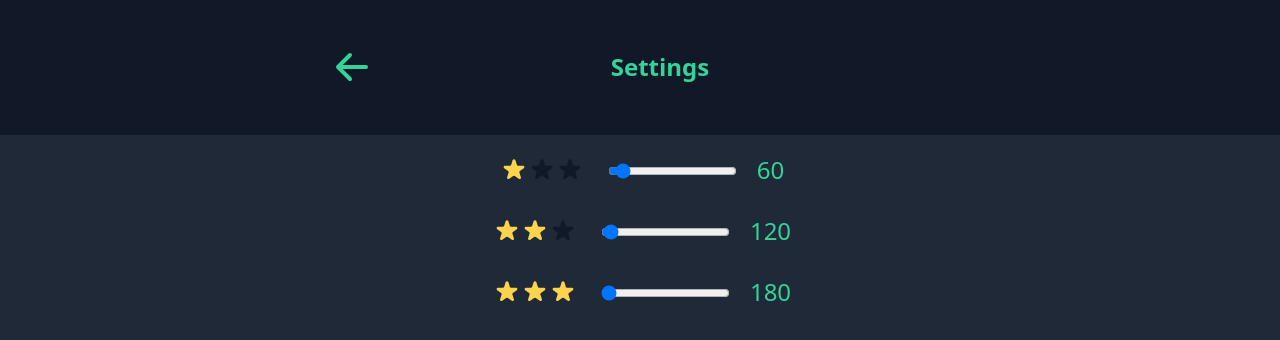
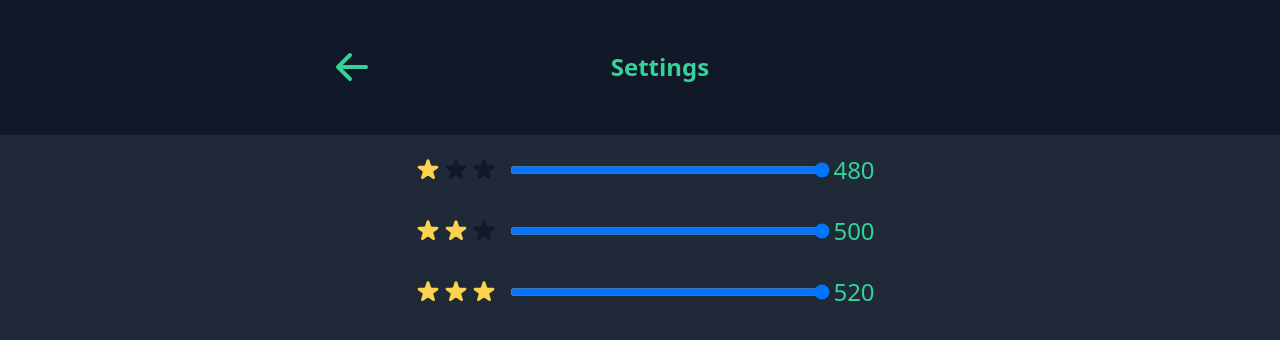
Before and after one commit to alimr70/advanced-pomodoro, a React (Create React App) app: page /settings in a window 1280 px wide. Shown: the top 340 px of the page. Built offline with nearby package versions, Linux system fonts and the light colour scheme.

Commit message:
Added changing stars values in Context

```diff
--- a/src/components/Settings.js
+++ b/src/components/Settings.js
@@ -1,4 +1,11 @@
+import { useContext } from "react";
 import { Link } from "react-router-dom";
+import {
+  changeOneStarVal,
+  changeTwoStarVal,
+  changeThreeStarVal,
+} from "../context/actions";
+import { Store } from "../context/Store";
 import { GoBackIcon, StarIcon } from "./icons";
 
 const Settings = () => {
@@ -32,12 +39,14 @@ const Nav = () => {
 };
 
 const Main = () => {
+  const { state, dispatch } = useContext(Store);
+  const { one, two, three } = state.stars;
   return (
     <>
       {/* Main section - working session time options buttons */}
       <main className="bg-gray-800 py-1 row-span-6">
         <div className="my-px py-3 flex items-center justify-center font-normal">
-          <div className="bg-gray-800 p-1 rounded-md flex items-center justify-center ">
+          <div className="bg-gray-800 mx-2 p-1 rounded-md flex items-center justify-center ">
             <span>
               <StarIcon color="text-yellow-300" />
             </span>
@@ -50,22 +59,26 @@ const Main = () => {
           </div>
 
           {/* Sessions Day */}
-          <div className="mx-5">
           <input
+            onChange={(e) => {
+              dispatch(changeOneStarVal(e.target.value));
+            }}
+            className="w-3/5 max-w-xs"
             type="range"
             name="firstStar"
             id="firstStar"
-              min="20"
-              max="480"
+            min={20}
+            max={480}
+            value={one}
+            step={10}
           />
-          </div>
 
           {/* Total minutes cound */}
-          <div>60</div>
+          <div className="w-12 flex items-center justify-center">{one}</div>
         </div>
 
         <div className="my-px py-3 flex items-center justify-center font-normal">
-          <div className="bg-gray-800 p-1 rounded-md flex items-center justify-center ">
+          <div className="bg-gray-800 mx-2 p-1 rounded-md flex items-center justify-center ">
             <span>
               <StarIcon color="text-yellow-300" />
             </span>
@@ -78,22 +91,26 @@ const Main = () => {
           </div>
 
           {/* Sessions Day */}
-          <div className="mx-5">
           <input
+            onChange={(e) => {
+              dispatch(changeTwoStarVal(e.target.value));
+            }}
+            className="w-3/5 max-w-xs"
             type="range"
             name="secondStar"
             id="secondStar"
-              min="40"
-              max="500"
+            min={40}
+            max={500}
+            value={two}
+            step={10}
           />
-          </div>
 
           {/* Total minutes cound */}
-          <div>120</div>
+          <div className="w-12 flex items-center justify-center">{two}</div>
         </div>
 
         <div className="my-px py-3 flex items-center justify-center font-normal">
-          <div className="bg-gray-800 p-1 rounded-md flex items-center justify-center ">
+          <div className="bg-gray-800 mx-2 p-1 rounded-md flex items-center justify-center ">
             <span>
               <StarIcon color="text-yellow-300" />
             </span>
@@ -106,18 +123,22 @@ const Main = () => {
           </div>
 
           {/* Sessions Day */}
-          <div className="mx-5">
           <input
+            onChange={(e) => {
+              dispatch(changeThreeStarVal(e.target.value));
+            }}
+            className="w-3/5 max-w-xs"
             type="range"
             name="secondStar"
             id="secondStar"
-              min="60"
-              max="520"
+            min={60}
+            max={520}
+            value={three}
+            step={10}
           />
-          </div>
 
           {/* Total minutes cound */}
-          <div>180</div>
+          <div className="w-12 flex items-center justify-center">{three}</div>
         </div>
       </main>
     </>
--- a/src/context/Store.js
+++ b/src/context/Store.js
@@ -4,6 +4,11 @@ import reducer from "./reducer";
 
 const initialState = {
   isSidebarOpen: false,
+  stars: {
+    one: 480,
+    two: 500,
+    three: 520,
+  },
   workDays: [
     {
       day: "Wed Jul 07 2021",
--- a/src/context/actions.js
+++ b/src/context/actions.js
@@ -22,3 +22,30 @@ export const addWorkDay = (workDay) => {
     },
   };
 };
+
+export const changeOneStarVal = (oneStarVal) => {
+  return {
+    type: "CHANGE_ONE_STAR_VAL",
+    payload: {
+      oneStarVal,
+    },
+  };
+};
+
+export const changeTwoStarVal = (twoStarVal) => {
+  return {
+    type: "CHANGE_TWO_STAR_VAL",
+    payload: {
+      twoStarVal,
+    },
+  };
+};
+
+export const changeThreeStarVal = (threeStarVal) => {
+  return {
+    type: "CHANGE_THREE_STAR_VAL",
+    payload: {
+      threeStarVal,
+    },
+  };
+};
--- a/src/context/reducer.js
+++ b/src/context/reducer.js
@@ -30,6 +30,36 @@ const addWorkDay = (state, newWorkDay) => {
   };
 };
 
+const changeOneStarVal = (state, oneStarVal) => {
+  return {
+    ...state,
+    stars: {
+      ...state.stars,
+      one: oneStarVal,
+    },
+  };
+};
+
+const changeTwoStarVal = (state, twoStarVal) => {
+  return {
+    ...state,
+    stars: {
+      ...state.stars,
+      two: twoStarVal,
+    },
+  };
+};
+
+const changeThreeStarVal = (state, threeStarVal) => {
+  return {
+    ...state,
+    stars: {
+      ...state.stars,
+      three: threeStarVal,
+    },
+  };
+};
+
 const reducer = (state, action) => {
   switch (action.type) {
     case "TOGGLE_SIDEBAR":
@@ -41,6 +71,15 @@ const reducer = (state, action) => {
     case "ADD_WORKDAY":
       return addWorkDay(state, action.payload.workDay);
 
+    case "CHANGE_ONE_STAR_VAL":
+      return changeOneStarVal(state, action.payload.oneStarVal);
+
+    case "CHANGE_TWO_STAR_VAL":
+      return changeTwoStarVal(state, action.payload.twoStarVal);
+
+    case "CHANGE_THREE_STAR_VAL":
+      return changeThreeStarVal(state, action.payload.threeStarVal);
+
     default:
       return state;
   }
```
Also changed, not shown: 1 other file (tests, documents, lock files or other folders). Lines whose indentation alone changed are shown as unchanged.
